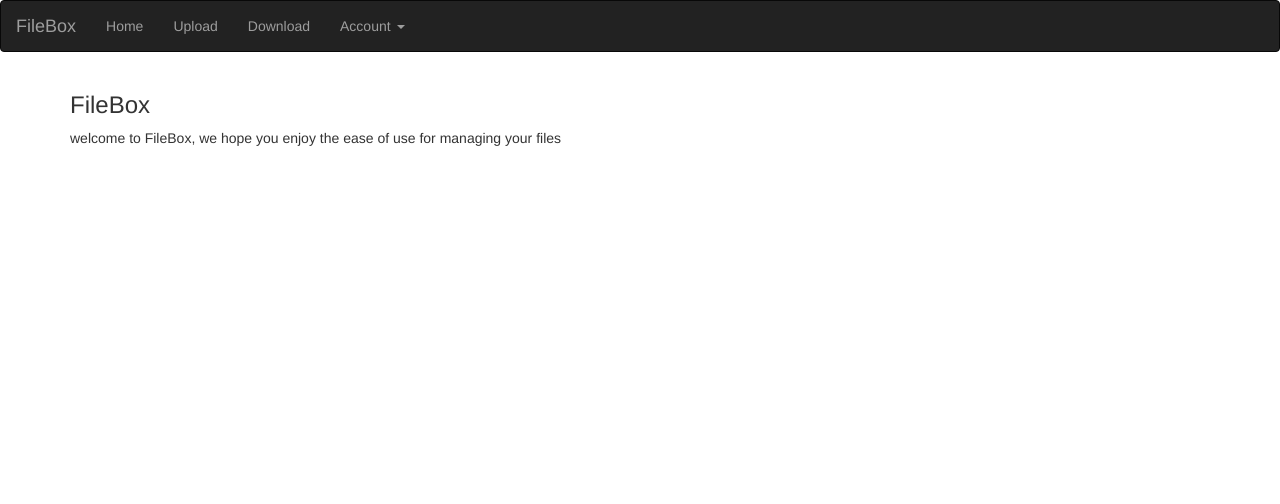
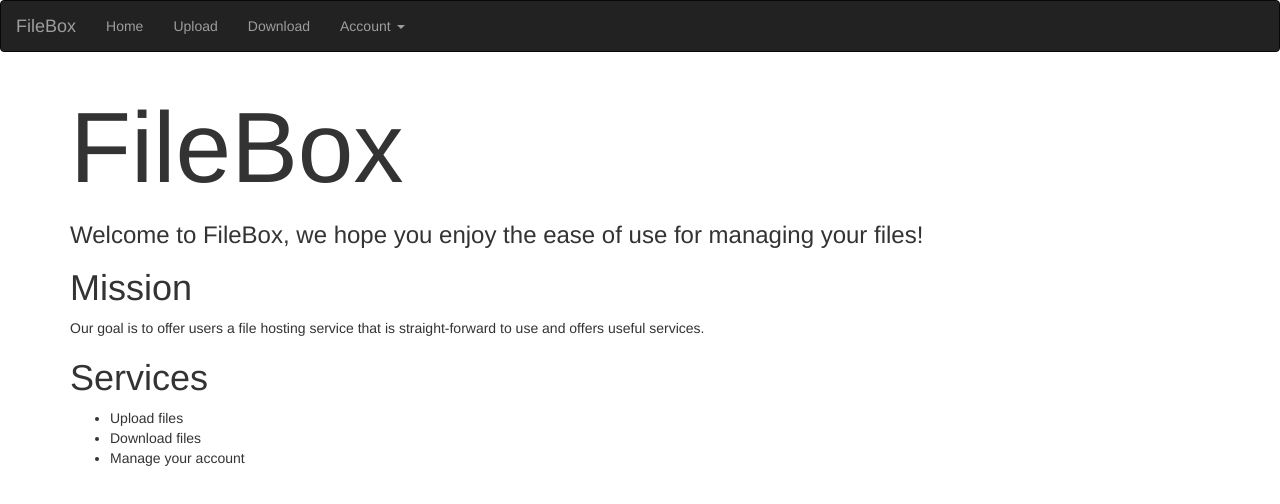
Before and after one commit to wabrams/CSCI3308, a website: page web/index.html in a window 1280 px wide. Drawn offline with nearby package versions, Linux system fonts and the light colour scheme.

Commit message:
making prettier

```diff
--- a/web/index.html
+++ b/web/index.html
@@ -20,8 +20,17 @@
     </script>
     <!--end of Navigation bar-->
     <div class="container">
-      <h3>FileBox</h3>
-        <p>welcome to FileBox, we hope you enjoy the ease of use for managing your files</p>
+      <h1 style="font-size: 100px">FileBox</h1>
+        <h3>Welcome to FileBox, we hope you enjoy the ease of use for managing your files!</h3>
+
+      <h1>Mission</h1>
+        <p>Our goal is to offer users a file hosting service that is straight-forward to use and offers useful services.</p>
+      <h1>Services</h1>
+        <ul>
+          <li>Upload files</li>
+          <li>Download files</li>
+          <li>Manage your account</li>
+        </ul>
     </div>
   </body>
 </html>
```
